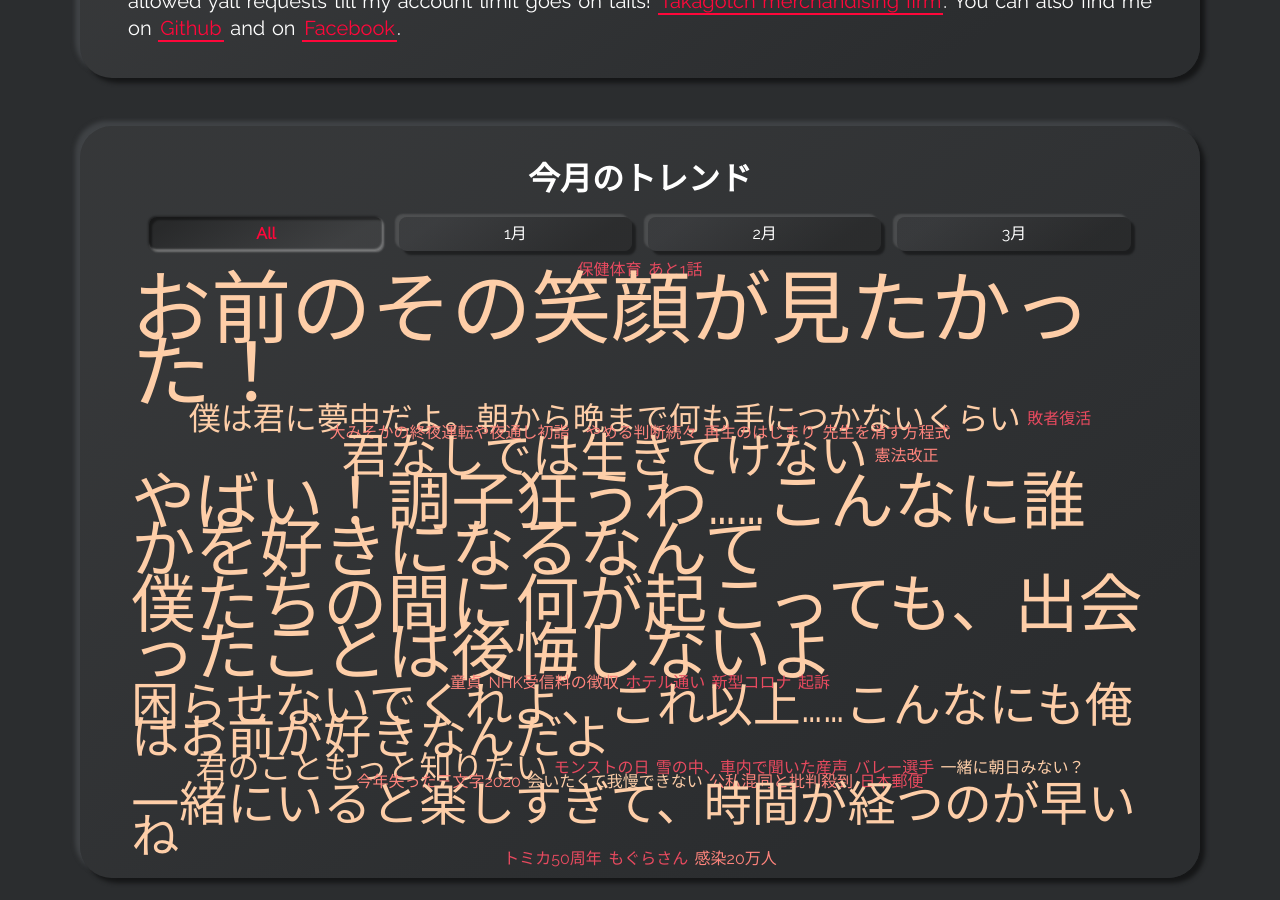
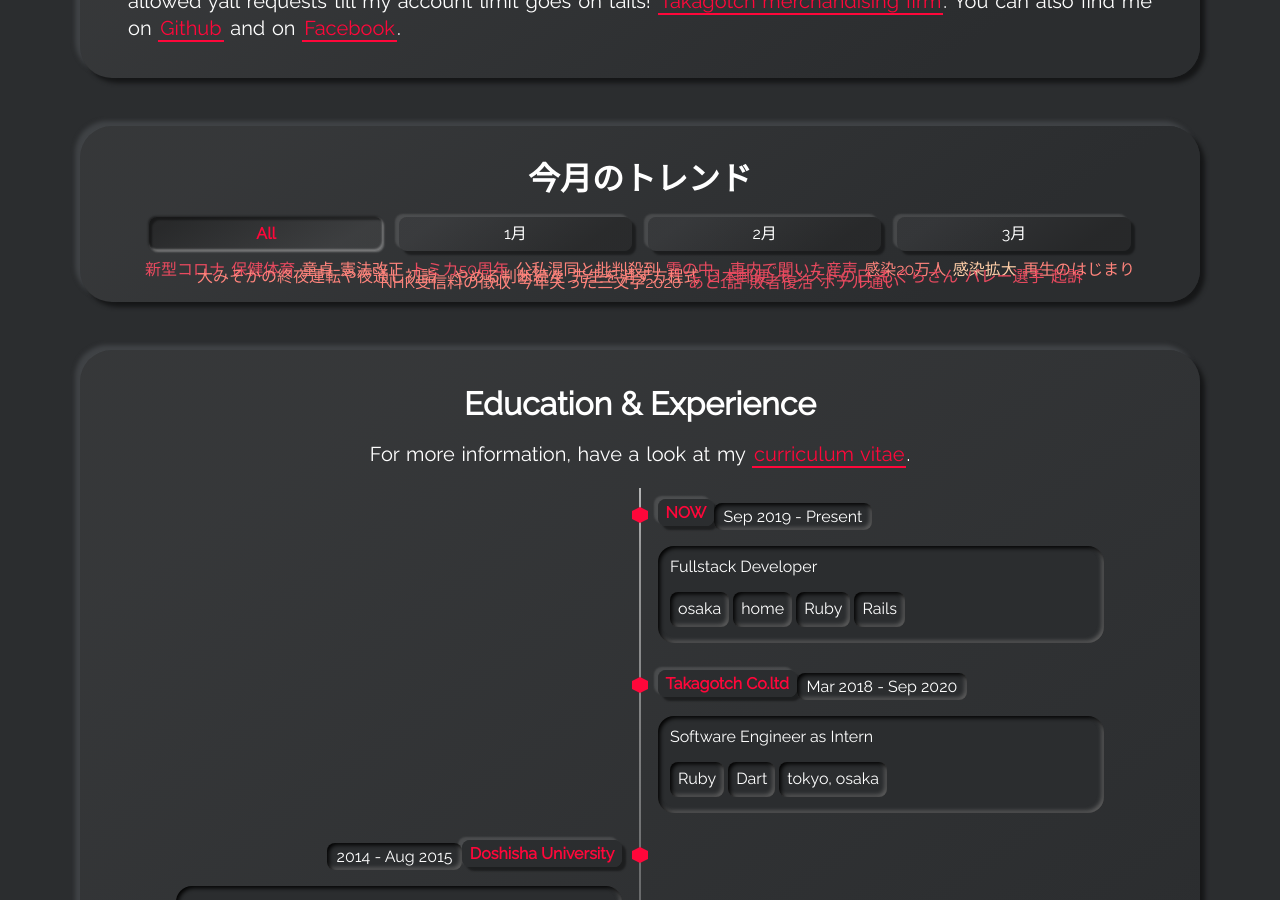
Before and after one commit to takagotch/o2830, a Jekyll site: the page built from index.html, in a window 1280 px wide and 900 px high, scrolled down 1163 px. Built offline with Jekyll 4.4.1, drawn with Linux system fonts in a browser that asks for light colours.

Commit message:
Update skills-tools.yml

```diff
--- a/_data/skills-tools.yml
+++ b/_data/skills-tools.yml
@@ -5,32 +5,5 @@
 # - name: Git
 #   weight: 5
 
-- name: お前のその笑顔が見たかった！
-  weight: 5
-
-- name: 困らせないでくれよ、これ以上……こんなにも俺はお前が好きなんだよ
-  weight: 3
-
-- name: 一緒にいると楽しすぎて、時間が経つのが早いね
-  weight: 3
-
-- name: 会いたくて我慢できない
+- name: 感染拡大
   weight: 1
-
-- name: 一緒に朝日みない？
-  weight: 1
-
-- name: 君のこともっと知りたい
-  weight: 2
-
-- name: 僕は君に夢中だよ。朝から晩まで何も手につかないくらい
-  weight: 2
-
-- name: やばい！調子狂うわ……こんなに誰かを好きになるなんて
-  weight: 4
-
-- name: 君なしでは生きてけない
-  weight: 3
-
-- name: 僕たちの間に何が起こっても、出会ったことは後悔しないよ
-  weight: 4
```
